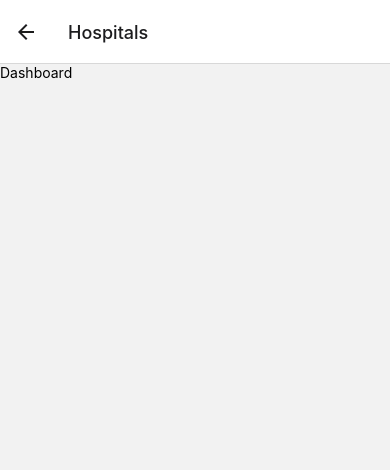
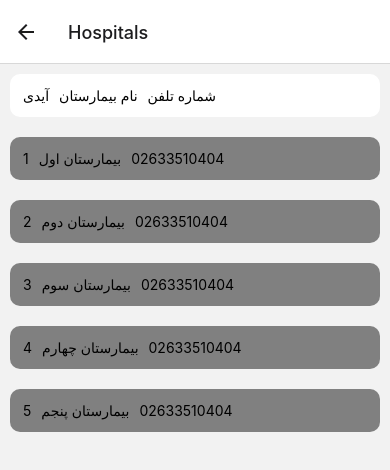
Before and after one commit to momehmandoost/react-native, a React Native app: screen /Hospitals in a window 390 px wide. Shown: the top 470 px of the page. Built offline with nearby package versions, Linux system fonts and the light colour scheme.

Commit message:
hospitalscompeleted

```diff
--- a/App.js
+++ b/App.js
@@ -5,6 +5,7 @@ import { createNativeStackNavigator } from '@react-navigation/native-stack';
 
 import Dashboard from "./pages/Dashboard";
 import Hospitals from "./pages/Hospitals";
+import HospitalDetails from './pages/HospitalDetails';
 
 const Stack = createNativeStackNavigator();
 
@@ -13,8 +14,11 @@ export default function App() {
   return (
     <NavigationContainer>
       <Stack.Navigator>
-        <Stack.Screen name="Dashboard" component={Dashboard} />
+        <Stack.Screen name="Dashboard" component={Dashboard} options={{ headerTitle: "داشبورد" }} />
         <Stack.Screen name="Hospitals" component={Hospitals} />
+        <Stack.Screen name="HospitalDetails" component={HospitalDetails} />
+
+
       </Stack.Navigator>
     </NavigationContainer>
   );
--- a/pages/Dashboard.jsx
+++ b/pages/Dashboard.jsx
@@ -10,7 +10,7 @@ const Dashboard = ({ navigation }) => {
             style={[styles.touchable, { backgroundColor: "green" }]}
             onPress={() => navigation.navigate("Hospitals")}
           >
-            <Text>hi</Text>
+            <Text>بیمارستان ها</Text>
           </TouchableOpacity>
         </View>
         <View style={styles.item}>
@@ -18,7 +18,7 @@ const Dashboard = ({ navigation }) => {
             style={[styles.touchable, { backgroundColor: "red" }]}
             onPress={() => navigation.navigate("Hospitals")}
           >
-            <Text>hi</Text>
+            <Text>فرم سنجش</Text>
           </TouchableOpacity>
         </View>
       </View>
@@ -28,7 +28,7 @@ const Dashboard = ({ navigation }) => {
             style={[styles.touchable, { backgroundColor: "blue" }]}
             onPress={() => navigation.navigate("Hospitals")}
           >
-            <Text>hi</Text>
+            <Text>داروخانه ها</Text>
           </TouchableOpacity>
         </View>
         <View style={styles.item}>
@@ -36,7 +36,7 @@ const Dashboard = ({ navigation }) => {
             style={[styles.touchable, { backgroundColor: "yellow" }]}
             onPress={() => navigation.navigate("Hospitals")}
           >
-            <Text>hi</Text>
+            <Text>اخبار</Text>
           </TouchableOpacity>
         </View>
       </View>
--- /dev/null
+++ b/pages/HospitalDetails.jsx
@@ -0,0 +1,12 @@
+import React from "react";
+import { View, Text } from "react-native";
+
+const HospitalDetails = ({ route }) => {
+  return (
+    <View>
+      <Text>{route.params.hospital}</Text>
+    </View>
+  );
+};
+
+export default HospitalDetails;
--- a/pages/Hospitals.jsx
+++ b/pages/Hospitals.jsx
@@ -1,12 +1,66 @@
 import React from "react";
-import { View, Text } from "react-native";
+import {
+  View,
+  Text,
+  FlatList,
+  StyleSheet,
+  TouchableOpacity,
+} from "react-native";
 
-const Dashboard = () => {
+const Dashboard = ({ navigation }) => {
+  const Data = [
+    { id: "1", title: "بیمارستان اول", tel: "02633510404" },
+    { id: "2", title: "بیمارستان دوم", tel: "02633510404" },
+    { id: "3", title: "بیمارستان سوم", tel: "02633510404" },
+    { id: "4", title: "بیمارستان چهارم", tel: "02633510404" },
+    { id: "5", title: "بیمارستان پنجم", tel: "02633510404" },
+  ];
+
+  const Item = ({ title, tel, id }) => (
+    <TouchableOpacity
+      onPress={() =>
+        navigation.navigate("HospitalDetails", { hospital: title })
+      }
+      style={styles.item}
+    >
+      <Text style={styles.title}>{id}</Text>
+      <Text style={styles.title}>{title}</Text>
+      <Text style={styles.title}>{tel}</Text>
+    </TouchableOpacity>
+  );
+
   return (
     <View>
-      <Text>Dashboard</Text>
+      <FlatList
+        ListHeaderComponent={
+          <View style={[styles.item, { backgroundColor: "white" }]}>
+            <Text style={styles.title}>آیدی</Text>
+            <Text style={styles.title}>نام بیمارستان</Text>
+            <Text style={styles.title}>شماره تلفن</Text>
+          </View>
+        }
+        data={Data}
+        renderItem={({ item }) => (
+          <Item id={item.id} title={item.title} tel={item.tel} />
+        )}
+        keyExtractor={(item) => item.id}
+        stickyHeaderIndices={[0]}
+      />
     </View>
   );
 };
 
 export default Dashboard;
+
+const styles = StyleSheet.create({
+  item: {
+    flexDirection: "row",
+    margin: 10,
+    backgroundColor: "gray",
+    padding: 13,
+    borderRadius: 10,
+  },
+  title: {
+    marginRight: 10,
+  },
+});
```
Also changed, not shown: pages/Sample.jsx (added, +12 -0 lines).
